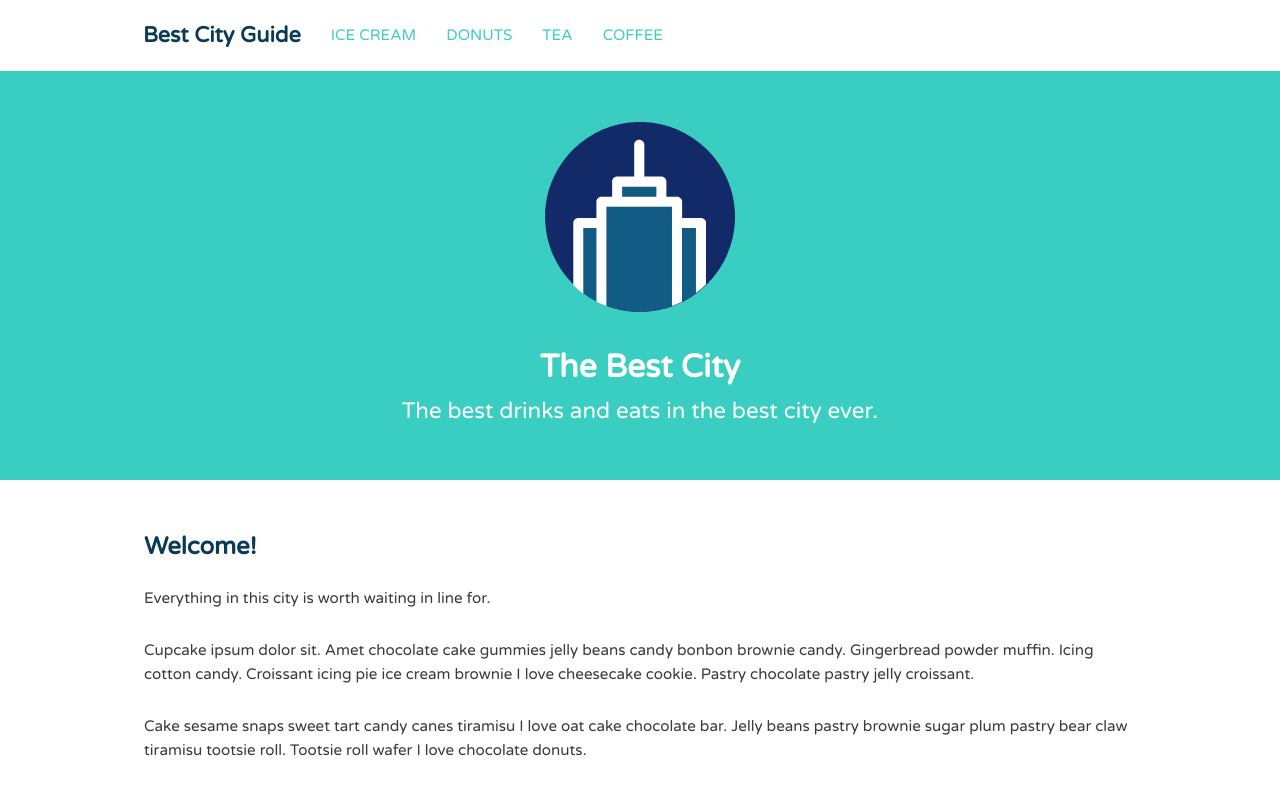
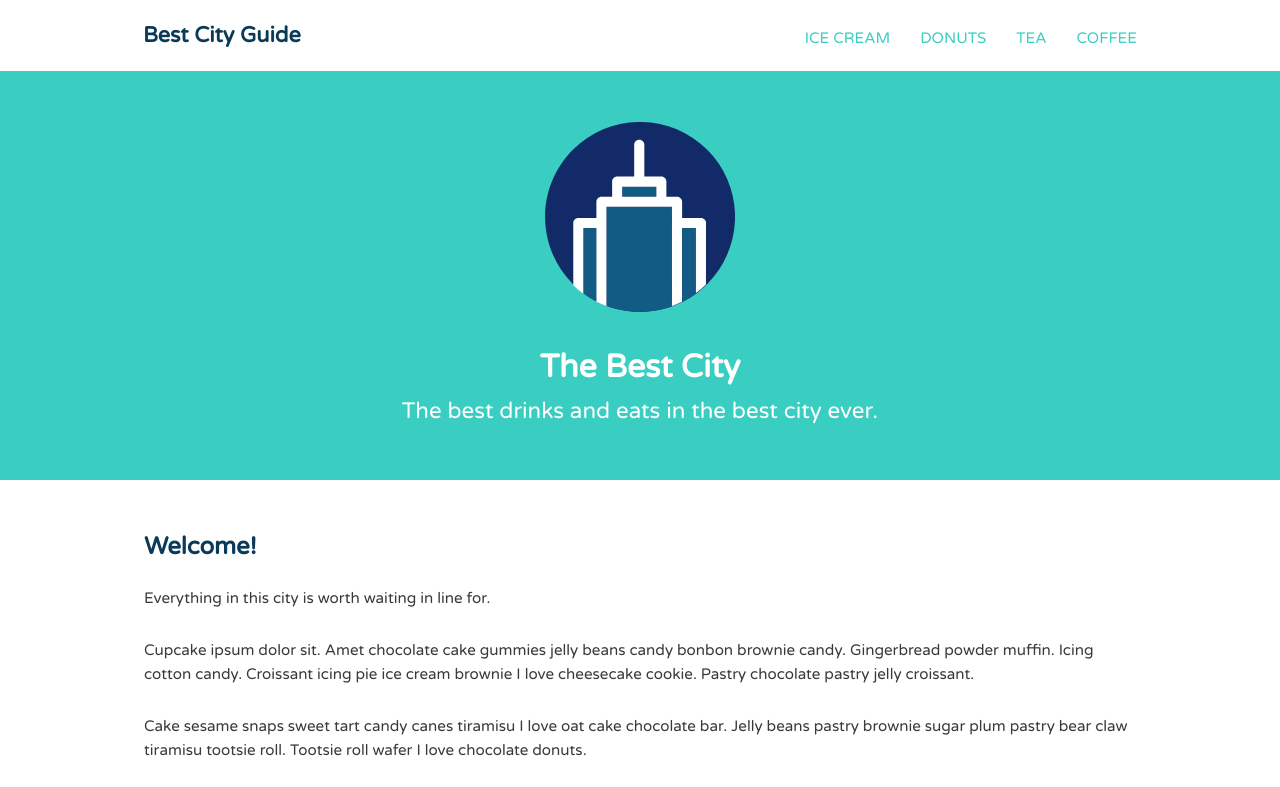
Before and after one commit to Gamygams1234/css-flexbox-city-guide, a plain HTML site: page index.html in a window 1280 px wide. Shown: the top 787 px of the page. Drawn offline with Linux system fonts and the light colour scheme.

Commit message:
Placing the flex items for the nav to make it responsive

```diff
--- a/css/flexbox.css
+++ b/css/flexbox.css
@@ -7,10 +7,17 @@
     display: flex;
     justify-content: center;
   }
+  .main-header {
+    display: flex;
+    flex-direction: column;
+    align-items: center;
+  }
 }
 
 @media (min-width: 1025px) {
   .main-header {
-    display: flex;
+    flex-direction: row;
+    /* this will put our items left and right */
+    justify-content: space-between;
   }
 }
```
